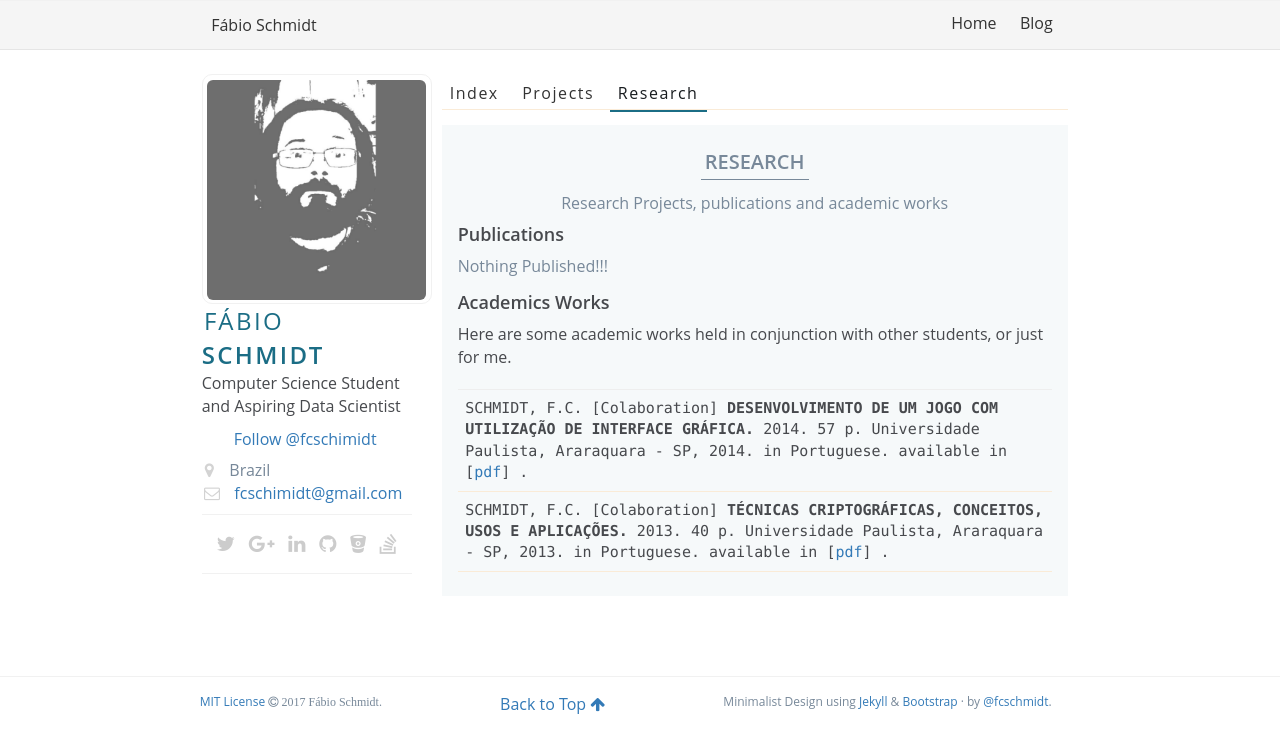
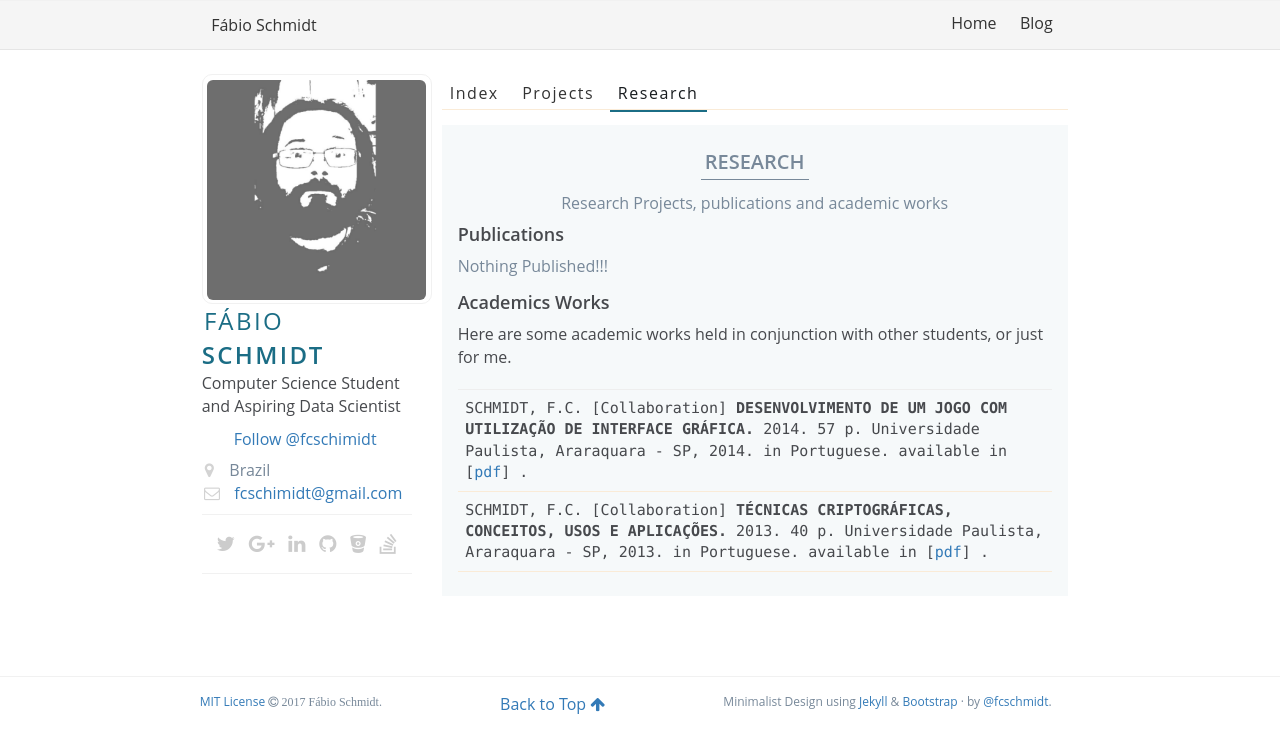
Before and after one commit to fcschmidt/fcschmidt.github.io, a Jekyll site: the page built from pages/research.html, in a window 1280 px wide. Shown: the top 753 px of the page. Built offline with Jekyll 4.4.1, drawn with Linux system fonts in a browser that asks for light colours; nearby versions of some CDN libraries; comment, search, counter and statistics services are not loaded.

Commit message:
Correct spelling mistake

```diff
--- a/_data/works.yml
+++ b/_data/works.yml
@@ -1,4 +1,4 @@
-- name: "SCHMIDT, F.C. [Colaboration]"
+- name: "SCHMIDT, F.C. [Collaboration]"
   title: TÉCNICAS CRIPTOGRÁFICAS, CONCEITOS, USOS E APLICAÇÕES
   year: 2013
   pages: 40
@@ -10,7 +10,7 @@
        type: pdf
 
 
-- name: "SCHMIDT, F.C. [Colaboration]"
+- name: "SCHMIDT, F.C. [Collaboration]"
   title: DESENVOLVIMENTO DE UM JOGO COM UTILIZAÇÃO DE INTERFACE GRÁFICA
   year: 2014
   pages: 57
```
